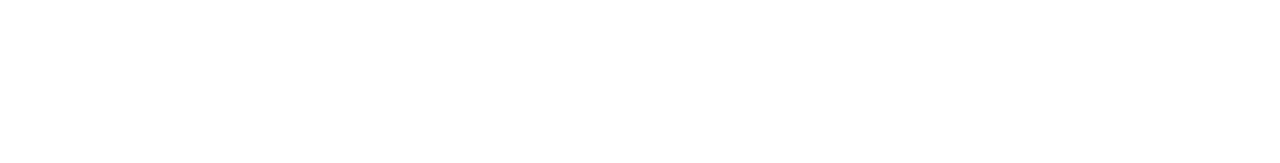
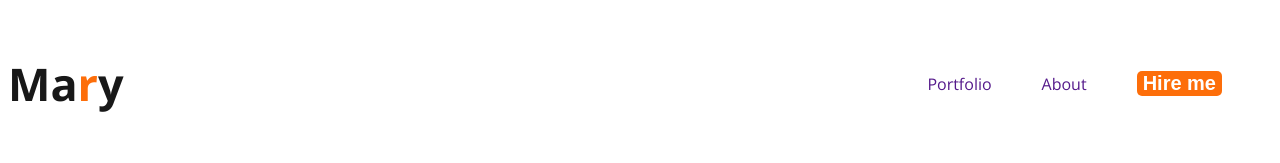
Before and after one commit to Mridul-Nath777/Developers-portfolio, a plain HTML site: page images/index.html in a window 1280 px wide. Drawn offline with nearby package versions, Linux system fonts and the light colour scheme.

Commit message:
nav section done

```diff
--- a/images/index.html
+++ b/images/index.html
@@ -4,8 +4,37 @@
     <meta charset="UTF-8">
     <meta name="viewport" content="width=device-width, initial-scale=1.0">
     <title>Document</title>
+   <link rel="stylesheet" href="styles/portfolio.css">
+   <!-- Here is link for adding the font(Open sans) -->
+   <link rel="preconnect" href="https://fonts.googleapis.com">
+   <link rel="preconnect" href="https://fonts.gstatic.com" crossorigin>
+   <link href="https://fonts.googleapis.com/css2?family=Open+Sans:ital,wght@0,300..800;1,300..800&display=swap" rel="stylesheet">
+
 </head>
 <body>
+    <header>
+        <nav>
+            <h3 class="nav-title">Ma<span class="text-primary">r</span>y</h3>
+            <ul>
+                <li><a href="">Portfolio</a></li>
+                <li><a href="">About</a></li>
+                <li><button class="btn-primary">Hire me</button></li>
+            </ul>
+        </nav>
+
+    </header>
+
+    <main>
+
+
+    </main>
+
+    <footer>
+
+    </footer>
+
+
+
 
 </body>
 </html>
--- /dev/null
+++ b/images/styles/portfolio.css
@@ -0,0 +1,40 @@
+body{
+    font-family: "Open Sans", sans-serif;
+    font-optical-sizing: auto;
+}
+.text-primary{
+    color: #fd6E0a;
+}
+nav {
+    display: flex;
+    justify-content: space-between;
+    align-items: center;
+}
+
+.nav-title{
+    color: #181818;
+    font-size: 45px;
+    font-style: normal;
+}
+
+nav > ul{
+    display: flex;
+    align-items: center;
+
+}
+
+nav li{
+    list-style: none;
+    margin-right: 50px;
+}
+nav a{
+    text-decoration: none;
+}
+.btn-primary{
+    border-radius: 5px;
+    background: #FD6E0A;
+    border: 0px;
+    color: #ffff;
+    font-size: 20px;
+    font-weight: 700;
+}
```
